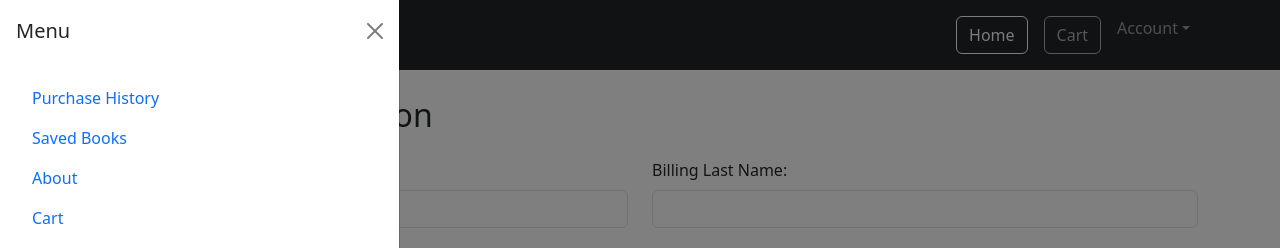
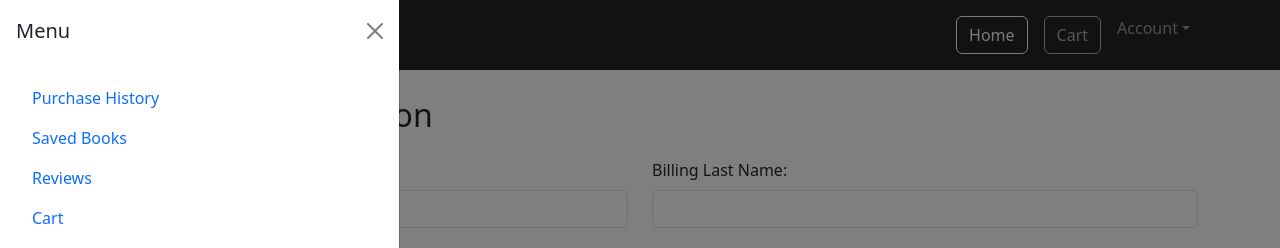
Before and after one commit to JoeMuldowney/Book-Smith-React-JSX-UI, a React app: page /bill in a window 1280 px wide. Both pictures are taken after a click on the button 102 px from the left and 35 px from the top of the page. Shown: the top 248 px of the page. Built offline with nearby package versions, Linux system fonts and the light colour scheme; no server answers.

Commit message:
adding history and save features

```diff
--- a/src/components/cart.js
+++ b/src/components/cart.js
@@ -83,6 +83,7 @@ const CheckOut = () => {
         setBuyBook([]);
         setTotalItems();
         setTotalCost();
+        navigate('/history');
       }
     } catch (error) {
       console.error('Error clearing cart', error);
--- a/src/components/register.js
+++ b/src/components/register.js
@@ -85,15 +85,14 @@ function Register() {
         user_id: userId
       });
 
-
-        alert('Registration Successful!');
-        navigate('/login');
+        navigate('/');
       } catch (err) {
         console.error(err);
         setError('Registration failed. Please try again.');
       }
       setLoading(false);
     }
+
   };
 
   return (
@@ -141,7 +140,7 @@ function Register() {
 
                 <Form.Group controlId="formExpiryDate" className="mb-3">
                   <Form.Label>Expiry Date (MM/YY)</Form.Label>
-                  <Form.Control type="text" placeholder="MM/YY" name="expiryDate" value={formData.expiryDate} onChange={handleChange} required />
+                  <Form.Control type="text" placeholder="MM/YYYY" name="expiryDate" value={formData.expiryDate} onChange={handleChange} required />
                 </Form.Group>
 
                 <Form.Group controlId="formStreet" className="mb-3">
--- a/src/components/toolbar.js
+++ b/src/components/toolbar.js
@@ -129,7 +129,7 @@ function Toolbar() {
           <Nav className="flex-column">
             <Nav.Link as={Link} to="/history">Purchase History</Nav.Link>
             <Nav.Link as={Link} to="/saved">Saved Books</Nav.Link>
-            <Nav.Link as={Link} to="/about">About</Nav.Link>
+            <Nav.Link as={Link} to="/review">Reviews</Nav.Link>
             <Nav.Link as={Link} to="/cart">Cart</Nav.Link>
           </Nav>
         </Offcanvas.Body>
```
